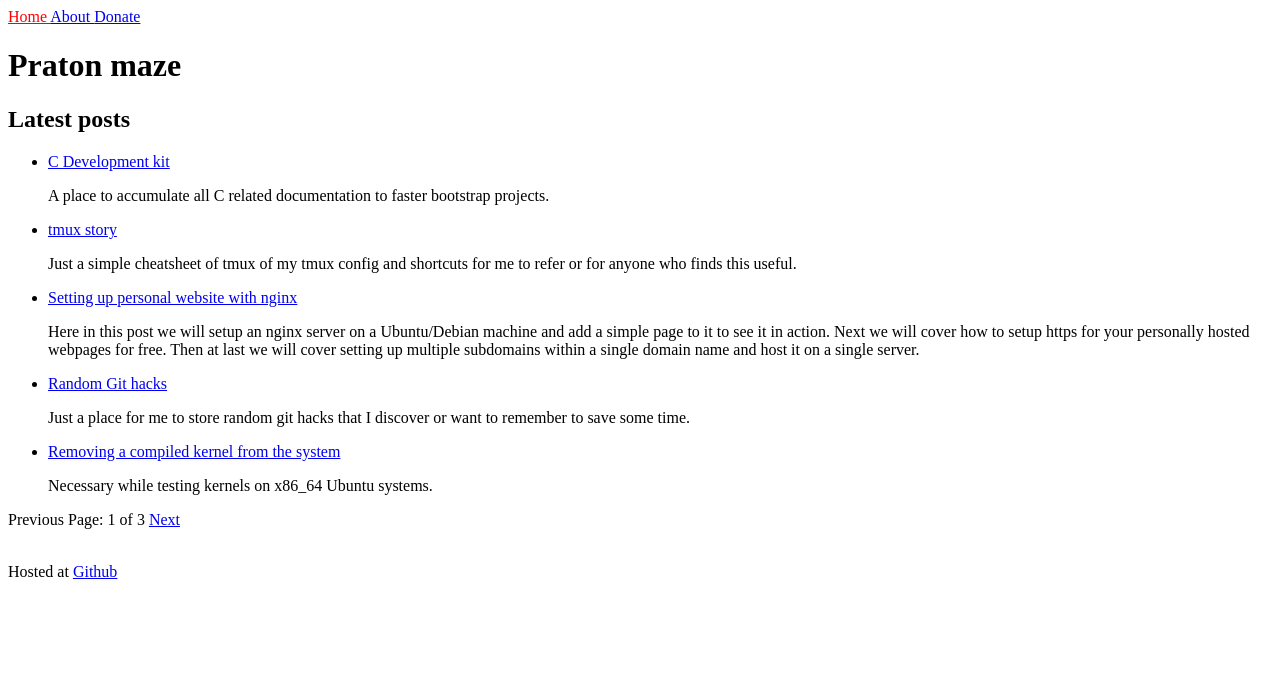
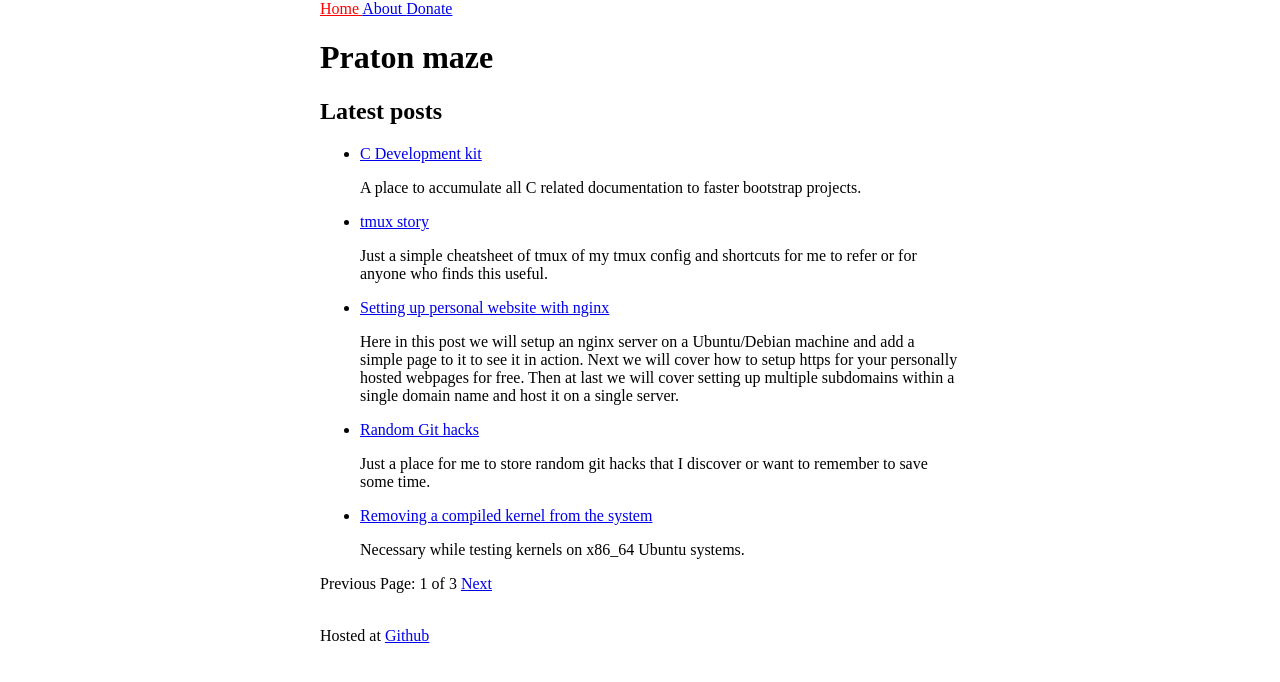
Before and after one commit to praton1729/praton_maze_blog, a Jekyll site: the page built from index.html, in a window 1280 px wide. Shown: the top 682 px of the page. Built offline with Jekyll 4.4.1, drawn with Linux system fonts in a browser that asks for light colours; the list of posts is cut into pages by our own code.

Commit message:
CSS: Center the blog, and reduce content width
Signed-off-by: Prathu Baronia <prathu.baronia@praton.me>

```diff
--- a/_sass/font.scss
+++ b/_sass/font.scss
@@ -1,4 +1,6 @@
 body {
 	font-family: Laksaman;
 	src: url(/assets/fonts/Laksaman.ttf);
+	max-width: 50%;
+	margin: auto;
 }
```
